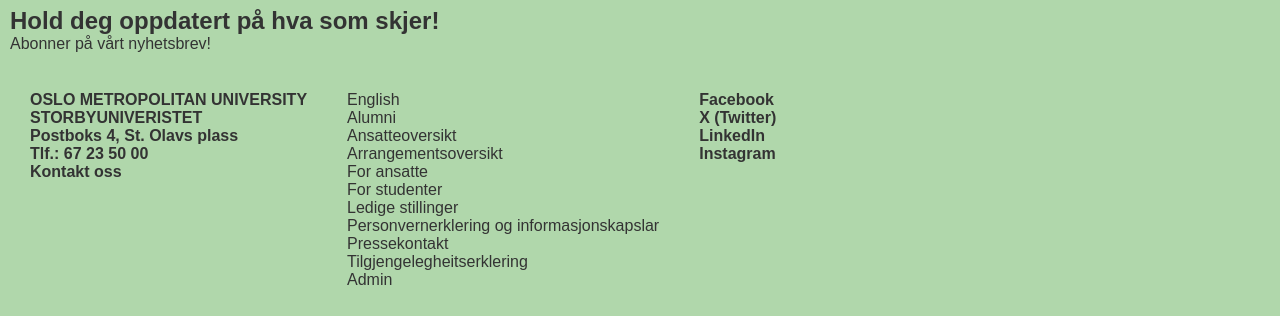
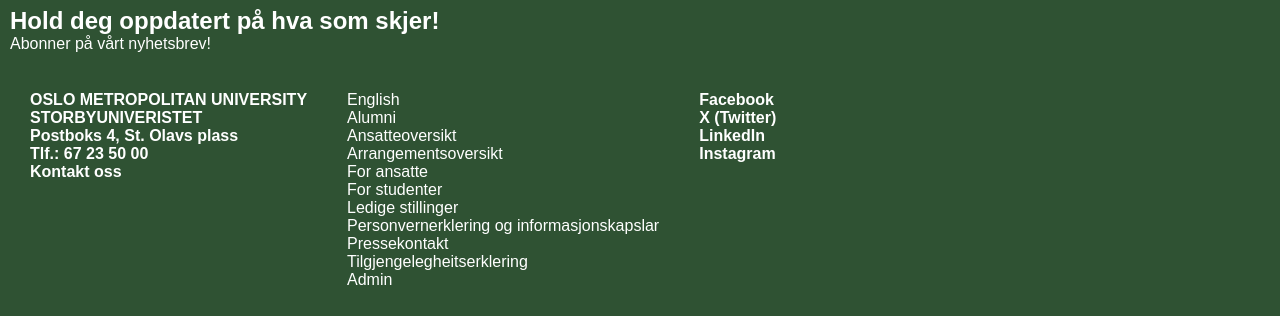
Before and after one commit to jonasbraaten/DATA1200_home_exam, a plain HTML site: page index-page.html in a window 1280 px wide. Shown: the part 2174-2490 px from the top of the page. Drawn offline with Linux system fonts and the light colour scheme.

Commit message:
finpusset og endret indexfooter/header i css

```diff
--- a/index-page.html
+++ b/index-page.html
@@ -279,7 +279,7 @@
     </main>
 
     <!-- Footer -->
-    <footer class="footer">
+    <footer class="indexfooter">
         <h2>Hold deg oppdatert på hva som skjer!</h2>
         <a href="https://www.oslomet.no/nyhetsbrev">Abonner på vårt nyhetsbrev!</a> <br><br>
 
@@ -292,7 +292,7 @@
             </section>
 
             <section class="column middle">
-                <ul class="footer-list">
+                <ul class="indexfooter-list">
                     <li><a href="https://www.oslomet.no/en">English</a></li>
                     <li><a href="https://www.oslomet.no/alumni">Alumni</a></li>
                     <li><a href="https://www.oslomet.no/om/ansatteoversikt">Ansatteoversikt</a></li>
@@ -308,7 +308,7 @@
             </section>
 
             <section class="column side">
-                <ul class="social-list">
+                <ul class="indexsocial-list">
                     <li><a href="https://www.facebook.com/oslomet/">Facebook</a></li>
                     <li><a href="https://twitter.com/oslomet">X (Twitter)</a></li>
                     <li><a href="https://no.linkedin.com/school/oslomet/">LinkedIn</a></li>
--- a/style.css
+++ b/style.css
@@ -404,60 +404,34 @@
 }
 
 /* Footer indexoppsett*/
-.footer {
+.indexfooter {
     padding: 10px;
     background-color: #2F5233;
-    color: white;;
+    color: white;
 }
-
-/* Liste midt på footer*/
-.footer :hover{ /* Endrer fargen til linkene når man drar over*/
-    transition: color 0.1s;
-    color: #B1D8B7;
+a{ /* Gjør linkene hvit */
+    color:white;
 }
-
-/* */
-.footer-list li:hover {   /* https://www.w3schools.com/cssref/sel_hover.php#gsc.tab=0*/
-    transform: scale(1.05);
+a:hover{
+    text-decoration: underline;
 }
-
 li{
     list-style-type: none;
 }
 
-.footer-list li:hover {   /* Gjør linkene større, og endfer fsrge når man holder over*/
+
+/* Liste midt på footer*/
+.indexfooter li :hover{ /* Endrer fargen til linkene når man drar over*/
+    transition: color 0.1s;
+    color: #B1D8B7;
+}
+.indexfooter-list li:hover {   /* Gjør linkene større, og endfer fsrge når man holder over*/
     transform: scale(1.05); /* https://www.w3schools.com/cssref/sel_hover.php#gsc.tab=0*/
     transition: color 0.2s;
-    color: #B1D8B7;
-}
-a{ /* Gjør linkene hvit */
-    color:white;
-}
-
-/* Column flyter ved siden av hverandre */
-*{
-    text-decoration: none;
-}
-.footer {
-    padding: 10px;
-    background-color: #b0d7ab;
-    color: #333;
-}
-
-.footer-list{ /* https://www.w3schools.com/html/tryit.asp?filename=tryhtml_lists_unordered_none */
-    list-style-type: none;
-}
-
-.footer-list li:hover {   /* https://www.w3schools.com/cssref/sel_hover.php#gsc.tab=0*/
-    transform: scale(1.05);
 }
 
 /* Sosiale medier*/
-a:hover{
-    text-decoration: underline;
-}
-
-.social.list{
+.indexsocial.list{
     list-style-type: none;
 }
 
@@ -466,6 +440,7 @@ a:hover{
     display: table;
     clear: both;
 }
+
 /* Column flyter ved siden av hverandre */
 .column {
     float: left;
@@ -473,14 +448,6 @@ a:hover{
 }
 .column.side{
     font-weight: bold;
-}
-.list :hover{
-    transform: scale(1.05)
-  /* https://www.w3schools.com/cssref/sel_hover.php#gsc.tab=0*/
-
-}
-a{
-    color: #333;
 }
 
  a:hover{
```
